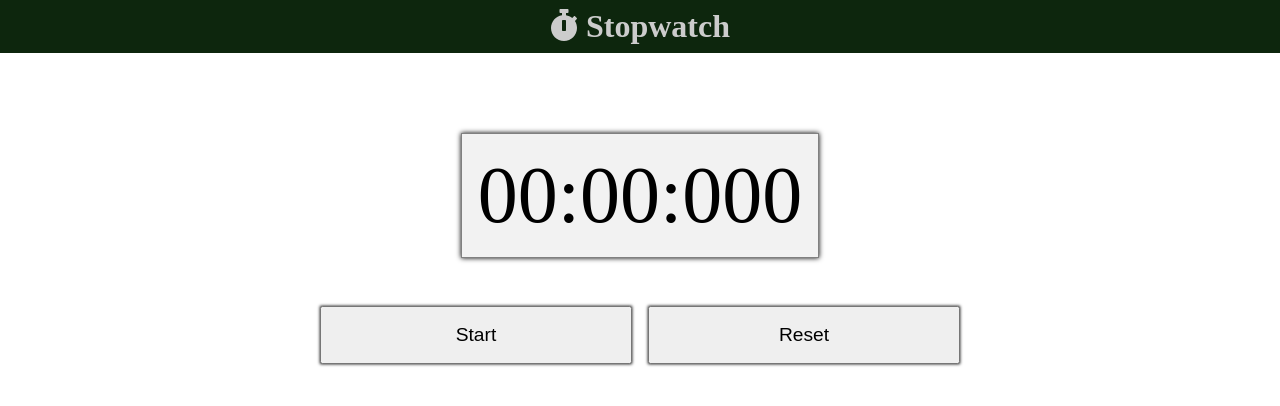
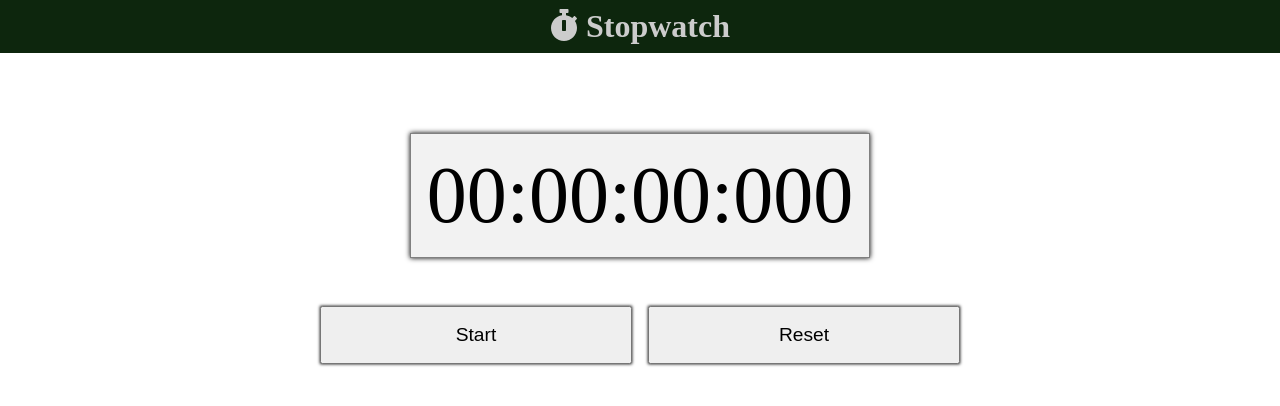
Before and after one commit to prince-thind/stopwatch, a React (Create React App) app: page / in a window 1280 px wide. Shown: the top 406 px of the page. Built offline with nearby package versions, Linux system fonts and the light colour scheme.

Commit message:
covert seconds into a date objects

```diff
--- a/src/App.js
+++ b/src/App.js
@@ -1,17 +1,17 @@
 import { useState } from "react";
 import Header from "./components/Header";
-import formatTime from "./lib/formatTime";
 import ResetButton from "./components/ResetButton";
+import Time from "./components/Time";
 import ControlButton from "./components/ControlButton";
 
 function App() {
-  const [time, setTime] = useState(0); //time in ms
+  const [time, setTime] = useState(new Date(2000,1,1));
   const [timerID, setTimerID] = useState(null);
 
   return (
     <div className="App">
       <Header />
-      <div className="time">{formatTime(time)}</div>
+      <Time time={time}/>
       <div className="buttons">
         <ControlButton
           timerID={timerID}
--- a/src/components/ResetButton.js
+++ b/src/components/ResetButton.js
@@ -10,7 +10,7 @@ function ResetButton({ setTime, setTimerID }) {
       clearInterval(timerID);
       return null;
     });
-    setTime(0);
+    setTime(new Date(2000, 1, 1));
   }
 }
 
--- a/src/components/StartButton.js
+++ b/src/components/StartButton.js
@@ -8,7 +8,11 @@ function StartButton({ setTime, timerID, setTimerID }) {
   function startTimer() {
     if (timerID != null) return;
     const ID = setInterval(() => {
-      setTime((time) => time + 45);
+      setTime((time) => {
+        const newTime=new Date(time);
+        newTime.setMilliseconds(newTime.getMilliseconds()+45);
+        return newTime;
+      });
     }, 45);
     setTimerID(ID);
   }
--- /dev/null
+++ b/src/components/Time.js
@@ -0,0 +1,14 @@
+function Time({ time }) {
+  return <div className="time">{formatTime(time)}</div>;
+}
+
+function formatTime(time) {
+  const ms = String(time.getMilliseconds()).padStart(3, 0);
+  const seconds = String(time.getSeconds()).padStart(2, 0);
+  const minutes = String(time.getMinutes()).padStart(2, 0);
+  const hours = String(time.getHours()).padStart(2, 0);
+
+  return `${hours}:${minutes}:${seconds}:${ms}`;
+}
+
+export default Time;
--- a/src/lib/formatTime.js
+++ /dev/null
@@ -1,32 +0,0 @@
-function formatTime(time) {
-  const ms = ZeroPad(getMilliseconds(time), 3);
-  const seconds = ZeroPad(getSeconds(time), 2);
-  const minutes = ZeroPad(getMinutes(time), 2);
-
-  return `${minutes}:${seconds}:${ms}`;
-}
-
-function ZeroPad(time, number) {
-  time += "";
-  while (time.length < number) {
-    time = "0" + time;
-  }
-  return time;
-}
-
-function getMilliseconds(time) {
-  return time % 1000;
-}
-function getTotalSeconds(time) {
-  return Math.trunc(time / 1000);
-}
-function getSeconds(time) {
-  const totalSeconds = getTotalSeconds(time);
-  return totalSeconds % 60;
-}
-function getMinutes(time) {
-  const totalSeconds = getTotalSeconds(time);
-  return Math.trunc(totalSeconds / 60);
-}
-
-export default formatTime;
```
